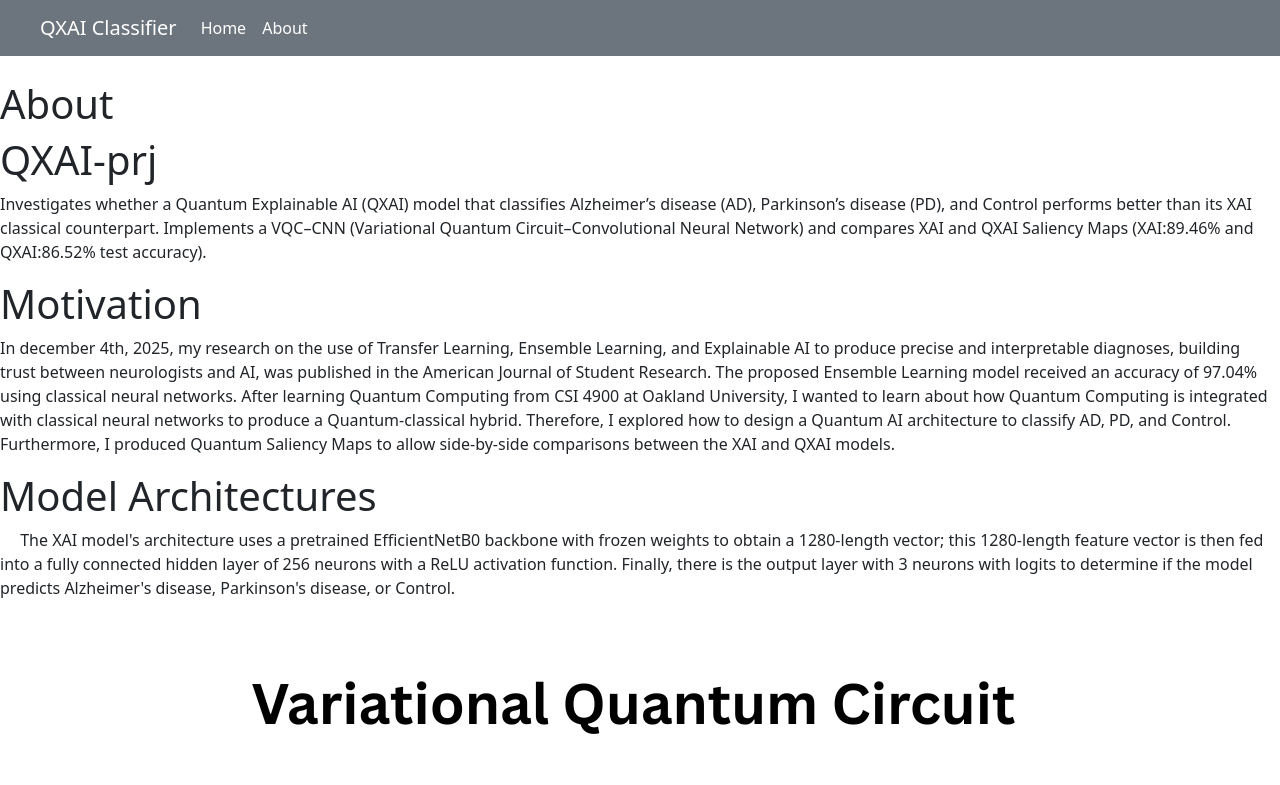
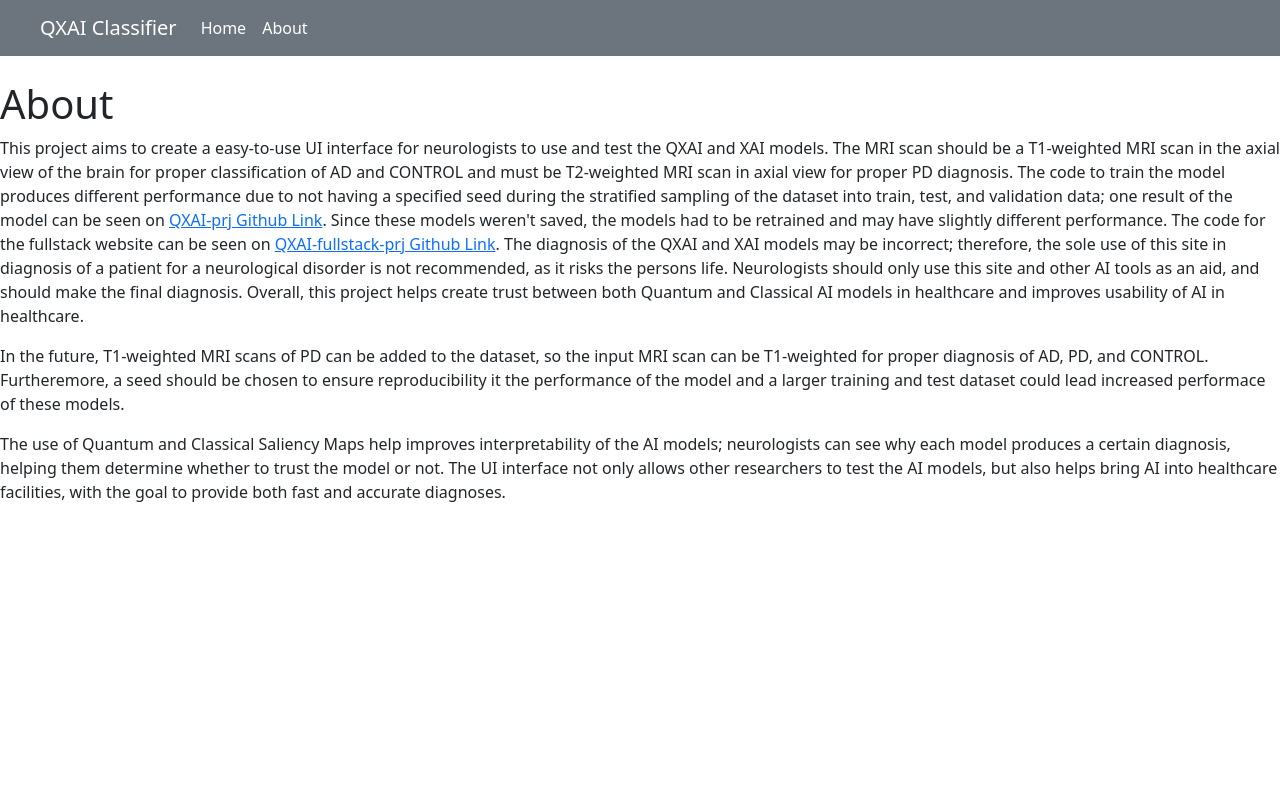
Before and after one commit to jasirvatham2602/QXAI-fullstack-prj, a React (Vite) app: page /about in a window 1280 px wide. Shown: the top 785 px of the page. Built offline with nearby package versions, Linux system fonts and the light colour scheme; no server answers.

Commit message:
chore: update About.jsx

```diff
--- a/src/About.jsx
+++ b/src/About.jsx
@@ -13,11 +13,21 @@ function About() {
     return (
         <>
             <h1>About</h1>
-            <ReactMarkdown remarkPlugins={[remarkGfm, remarkMath]} rehypePlugins={rehypeKatex} skipHtml={false}
+            <p>
+                This project aims to create a easy-to-use UI interface for neurologists to use and test the QXAI and XAI models. The MRI scan should be a T1-weighted MRI scan in the axial view of the brain for proper classification of AD and CONTROL and must be T2-weighted MRI scan in axial view for proper PD diagnosis. The code to train the model produces different performance due to not having a specified seed during the stratified sampling of the dataset into train, test, and validation data; one result of the model can be seen on <a href="https://github.com/jasirvatham2602/QXAI-prj" target='_blank'>QXAI-prj Github Link</a>. Since these models weren't saved, the models had to be retrained and may have slightly different performance. The code for the fullstack website can be seen on <a href="https://github.com/jasirvatham2602/QXAI-fullstack-prj">QXAI-fullstack-prj Github Link</a>. The diagnosis of the QXAI and XAI models may be incorrect; therefore, the sole use of this site in diagnosis of a patient for a neurological disorder is not recommended, as it risks the persons life. Neurologists should only use this site and other AI tools as an aid, and should make the final diagnosis. Overall, this project helps create trust between both Quantum and Classical AI models in healthcare and improves usability of AI in healthcare.
+
+            </p>
+            <p>
+                   In the future, T1-weighted MRI scans of PD can be added to the dataset, so the input MRI scan can be T1-weighted for proper diagnosis of AD, PD, and CONTROL. Furtheremore, a seed should be chosen to ensure reproducibility it the performance of the model and a larger training and test dataset could lead increased performace of these models.
+            </p>
+            <p>
+                   The use of Quantum and Classical Saliency Maps help improves interpretability of the AI models; neurologists can see why each model produces a certain diagnosis, helping them determine whether to trust the model or not. The UI interface not only allows other researchers to test the AI models, but also helps bring AI into healthcare facilities, with the goal to provide both fast and accurate diagnoses.
+            </p>
+            {/* <ReactMarkdown remarkPlugins={[remarkGfm, remarkMath]} rehypePlugins={rehypeKatex} skipHtml={false}
             components={{math: ({value}) => <span>{value}</span>}}
             >
                 {content}
-            </ReactMarkdown>
+            </ReactMarkdown> */}
         </>
     );
 }
```
